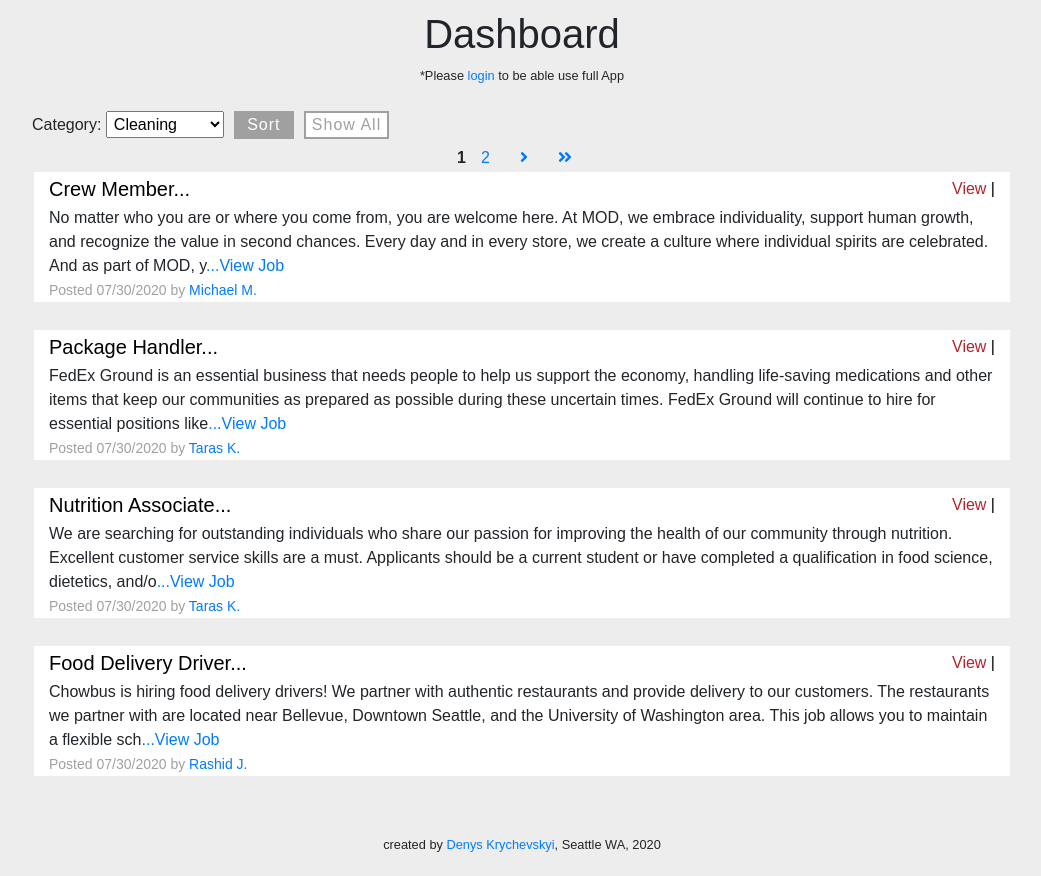
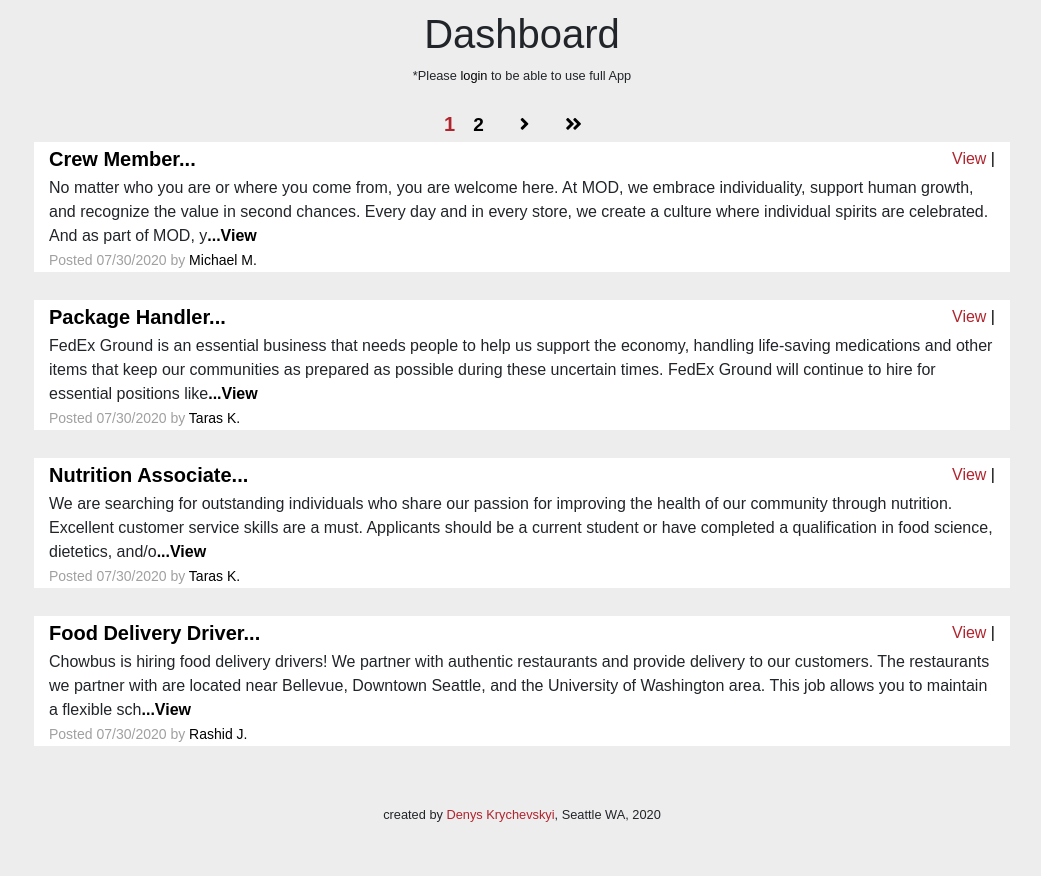
Before and after one commit to Denys1004/profi, a Django app: page /dashboard in a window 1280 px wide. Shown: the part 64-940 px from the top of the page, without its empty margins (118-1159 px from the left). After the commit the page ends 886 px from the top, so only its background shows below. Run offline with Django 3.2, Linux system fonts and the light colour scheme; data comes from the database, SQL or seed files in the repository; both versions use the stored data as it was after the commit; some libraries are stand-ins or nearby versions; some web fonts are replaced.

Commit message:
project done. ENOUGH for me :)

```diff
--- a/profi/profi_app/models.py
+++ b/profi/profi_app/models.py
@@ -83,6 +83,8 @@ class User(models.Model):
     created_at = models.DateTimeField(auto_now_add = True)
     updated_at = models.DateTimeField(auto_now = True)
     objects = UserManager()
+    def __str__(self):
+        return f"{self.first_name} {self.last_name}"
 
 class Job(models.Model):
     title = models.CharField(max_length = 255, null = True)
@@ -95,11 +97,15 @@ class Job(models.Model):
     objects = JobManager()
     #categories
     #comments
+    def __str__(self):
+        return self.title
 class Category(models.Model):
     name = models.CharField(max_length = 255)
     job = models.ManyToManyField(Job, related_name = 'categories')
     created_at = models.DateTimeField(auto_now_add = True)
     updated_at = models.DateTimeField(auto_now = True)
+    def __str__(self):
+        return self.name
 
 
 class Comment(models.Model):
@@ -108,3 +114,5 @@ class Comment(models.Model):
     job = models.ForeignKey(Job, related_name = 'comments', on_delete=models.CASCADE) # message where comment was posted on. Message has comments, but comment belongs to one message
     created_at = models.DateTimeField(auto_now_add = True)
     updated_at = models.DateTimeField(auto_now = True)
+    def __str__(self):
+        return f"{self.poster.first_name} {self.poster.last_name}: {self.comment}"
--- a/profi/profi_app/static/css/_dashboardpage.scss
+++ b/profi/profi_app/static/css/_dashboardpage.scss
@@ -1,6 +1,13 @@
 // DASHBOARD PAGE
 // *****************************************************************************************
 .dashboard_page_container{
+    a{
+        color: $black;
+        text-decoration: none;
+        &:hover{
+            text-decoration: underline;
+        }
+    }
     max-width: 1000px;
     margin: 0 auto;
     padding: 10px;
@@ -14,6 +21,7 @@
             min-width: 200px;
             padding: 10px 20px;
             text-align: center;
+            text-decoration: none;
             flex: 0.2;
             margin: 20px;
             background-color: $white;
@@ -21,6 +29,11 @@
             color: $red;
             font-weight: bold;
             text-transform: uppercase;
+            &:hover{
+                background-color: $red ;
+                border: 2px solid $red;
+                color: $white;
+            }
         }
     }
     .sort_container{
@@ -42,12 +55,18 @@
                         margin: 0;
                         a{
                             color: $black;
+                            font-weight: bold;
+
                         }
                     }
                 }
                 .action{
                     a{
                         color: $red;
+                        text-decoration: none;
+                        &:hover{
+                            text-decoration: underline;
+                        }
                     }
                 }
             }
@@ -56,6 +75,9 @@
                 background-color: $white;
                 p{
                     margin-bottom: 0rem;
+                    a{
+                        font-weight: bold;
+                    }
                 }
                 small{
                     font-size: 14px;
@@ -66,6 +88,9 @@
                 .comments_count{
                     a{
                         font-size: 16px;
+                        span{
+                            color: $black;
+                        }
                     }
                 }
             }
@@ -79,8 +104,14 @@
         .pagination{
             margin: auto;
             a{
-                padding: 0 15px;
+                padding: 1.4px 18px;
+                font-size: 19px;
+                font-weight: bold;
             }
+        }
+        #page_num{
+            font-size: 20px;
+            color: $red;
         }
     }
 }
@@ -113,6 +144,7 @@
     }
     .mybutton5{
         min-width: 60px;
+        text-decoration: none;
         padding: 0 6px;
         font-size: 16px;
         text-align: center;
--- a/profi/profi_app/static/css/_userprofilepage.scss
+++ b/profi/profi_app/static/css/_userprofilepage.scss
@@ -47,6 +47,9 @@
             small{
                 font-size: 15px;
             }
+            a{
+                font-weight: bold;
+            }
         }
         .td_action{
             text-align: center;
@@ -78,7 +81,7 @@
     color: $red;
 }
 .no_work_mess{
-    background-color: rgb(203, 230, 205);
+    background-color: $white;
     color: $darkgrey;
     font-weight: bold;
     font-size: 16px;
--- a/profi/profi_app/static/css/_viewjobpage.scss
+++ b/profi/profi_app/static/css/_viewjobpage.scss
@@ -1,9 +1,19 @@
 // VIEW JOB PAGE
 // *****************************************************************************************
+a{
+    color: $red;
+    text-decoration: none;
+    &:hover{
+        text-decoration: underline;
+        color: $black;
+    }
+}
+
 #job_details{
     font-size: 24px;
     font-weight: bold;
 }
+
 .mybutton2{
     min-width: 100px;
     padding: 10px 20px;
--- a/profi/profi_app/static/css/style.css
+++ b/profi/profi_app/static/css/style.css
@@ -741,6 +741,15 @@ section #phone_container .phone_image img {
   padding: 10px;
 }
 
+.dashboard_page_container a {
+  color: black;
+  text-decoration: none;
+}
+
+.dashboard_page_container a:hover {
+  text-decoration: underline;
+}
+
 .dashboard_page_container .dash {
   display: -webkit-box;
   display: -ms-flexbox;
@@ -762,6 +771,7 @@ section #phone_container .phone_image img {
   min-width: 200px;
   padding: 10px 20px;
   text-align: center;
+  text-decoration: none;
   -webkit-box-flex: 0.2;
       -ms-flex: 0.2;
           flex: 0.2;
@@ -771,6 +781,12 @@ section #phone_container .phone_image img {
   color: #b0242e;
   font-weight: bold;
   text-transform: uppercase;
+}
+
+.dashboard_page_container .dash .mybutton:hover {
+  background-color: #b0242e;
+  border: 2px solid #b0242e;
+  color: #fff;
 }
 
 .dashboard_page_container .sort_container #category {
@@ -801,10 +817,16 @@ section #phone_container .phone_image img {
 
 .dashboard_page_container #display_jobs .job_container .top_desc .job_title h5 a {
   color: black;
+  font-weight: bold;
 }
 
 .dashboard_page_container #display_jobs .job_container .top_desc .action a {
   color: #b0242e;
+  text-decoration: none;
+}
+
+.dashboard_page_container #display_jobs .job_container .top_desc .action a:hover {
+  text-decoration: underline;
 }
 
 .dashboard_page_container #display_jobs .job_container .bottom_desc {
@@ -816,6 +838,10 @@ section #phone_container .phone_image img {
   margin-bottom: 0rem;
 }
 
+.dashboard_page_container #display_jobs .job_container .bottom_desc p a {
+  font-weight: bold;
+}
+
 .dashboard_page_container #display_jobs .job_container .bottom_desc small {
   font-size: 14px;
   color: #a0a0a0;
@@ -823,6 +849,10 @@ section #phone_container .phone_image img {
 
 .dashboard_page_container #display_jobs .job_container .comments_count_container .comments_count a {
   font-size: 16px;
+}
+
+.dashboard_page_container #display_jobs .job_container .comments_count_container .comments_count a span {
+  color: black;
 }
 
 .dashboard_page_container .pagination_container {
@@ -841,7 +871,14 @@ section #phone_container .phone_image img {
 }
 
 .dashboard_page_container .pagination_container .pagination a {
-  padding: 0 15px;
+  padding: 1.4px 18px;
+  font-size: 19px;
+  font-weight: bold;
+}
+
+.dashboard_page_container .pagination_container #page_num {
+  font-size: 20px;
+  color: #b0242e;
 }
 
 .sort_container {
@@ -885,6 +922,7 @@ section #phone_container .phone_image img {
 
 .sort_container .mybutton5 {
   min-width: 60px;
+  text-decoration: none;
   padding: 0 6px;
   font-size: 16px;
   text-align: center;
@@ -1007,6 +1045,10 @@ section #phone_container .phone_image img {
   font-size: 15px;
 }
 
+.table-bordered tbody .td_job a {
+  font-weight: bold;
+}
+
 .table-bordered tbody .td_action {
   text-align: center;
 }
@@ -1033,7 +1075,7 @@ section #phone_container .phone_image img {
 }
 
 .no_work_mess {
-  background-color: #cbe6cd;
+  background-color: #fff;
   color: #a0a0a0;
   font-weight: bold;
   font-size: 16px;
@@ -1124,6 +1166,16 @@ section #phone_container .phone_image img {
   .comments_count_container .comments_count a {
     font-size: 14px;
   }
+}
+
+a {
+  color: #b0242e;
+  text-decoration: none;
+}
+
+a:hover {
+  text-decoration: underline;
+  color: black;
 }
 
 #job_details {
--- a/profi/profi_app/templates/dashboard.html
+++ b/profi/profi_app/templates/dashboard.html
@@ -16,7 +16,7 @@
             {% endif %}
             <h1>Dashboard</h1>
             {% if request.session.user_id == null %}
-            <small>*Please <a href="/login">login</a> to be able use full App</small>
+            <small>*Please <a href="/login">login</a> to be able to use full App</small>
             <br>
             {% endif %}
         </div>
@@ -30,6 +30,7 @@
             {% endfor %}
         {% endif %}
 
+        {% if request.session.user_id != null %}
         <div class="sort_container">
             <form class='sort' action="/dashboard" method="post">
                 {% csrf_token %}
@@ -42,11 +43,11 @@
                         <option value="all">All</option>
                     </select>
                 </div>
-                <button class="mybutton4">Sort</button>
+                <button class="mybutton4">Show</button>
             </form>
             <a href="/dashboard" class="mybutton5">Show All</a>
         </div>
-
+        {% endif %}
 
         <div class="pagination_container">
             <!-- this link need for << >> symbols -->
@@ -59,7 +60,7 @@
 
                 {% for num in jobs.paginator.page_range %}
                     {% if jobs.number == num %}
-                        <strong>{{ num }}</strong>
+                        <strong id="page_num">{{ num }}</strong>
                     {% elif num > jobs.number|add:'-2' and num < jobs.number|add:'2' %}
                         <a href="?page={{num}}">{{num}}</a>
                     {% endif %}
@@ -93,13 +94,13 @@
                         </div>
                     </div>
                     <div class="bottom_desc">
-                        <p>{{ job.description|slice:":280" }}<a href="/view/{{job.id}}">...View Job</a></p>
+                        <p>{{ job.description|slice:":280" }}<a href="/view/{{job.id}}">...View</a></p>
                         <small>Posted {{ job.created_at|date:"SHORT_DATE_FORMAT" }} by <a href="/user/{{ job.poster.id }}/profile">{{ job.poster.first_name }} {{ job.poster.last_name.0 }}.</a></small>
                         <!-- COMMENTS -->
                         {% if request.session.user_id != null %}
                             {% if job.comments.count > 0 %}
                             <div class="comments_count_container">
-                                <small class="comments_count"><a href="/view/{{job.id}}">Comments: {{job.comments.count}}</a></small>
+                                <small class="comments_count"><a href="/view/{{job.id}}"><span>Comments:</span> {{job.comments.count}}</a></small>
                             </div>
                             {% endif %}
                         {% endif %}
--- a/profi/profi_app/templates/navbar.html
+++ b/profi/profi_app/templates/navbar.html
@@ -11,7 +11,9 @@
                 {% if request.session.user_id != null %}
                 <li><a href="/create_new_job">Create job</a></li>
                 <li><a href="/user/{{ request.session.user_id }}/profile">My Profile</a></li>
-                <li><a href="/all_users">All Users</a></li>
+                    {% if request.session.user_id == 1 %}
+                    <li><a href="/all_users">All Users</a></li>
+                    {% endif %}
                 {% endif %}
                 <li>
                     {% if request.session.user_id != null %}
@@ -51,7 +53,9 @@
                 {% if request.session.user_id != null %}
                 <li><a href="/user/{{ request.session.user_id }}/profile">My Profile</a></li>
                 <li><a href="/create_new_job">Create job</a></li>
-                <li><a href="/all_users">All Users</a></li>
+                    {% if request.session.user_id == 1 %}
+                    <li><a href="/all_users">All Users</a></li>
+                    {% endif %}
                 {% endif %}
                 <li>
                     {% if request.session.user_id != null %}
```
Also changed, not shown: profi/profi_app/templates/user_profile.html (+5 -2 lines), profi/db.sqlite3, profi/profi_app/templates/all_users.html (line endings or trailing spaces), 1 other file.
